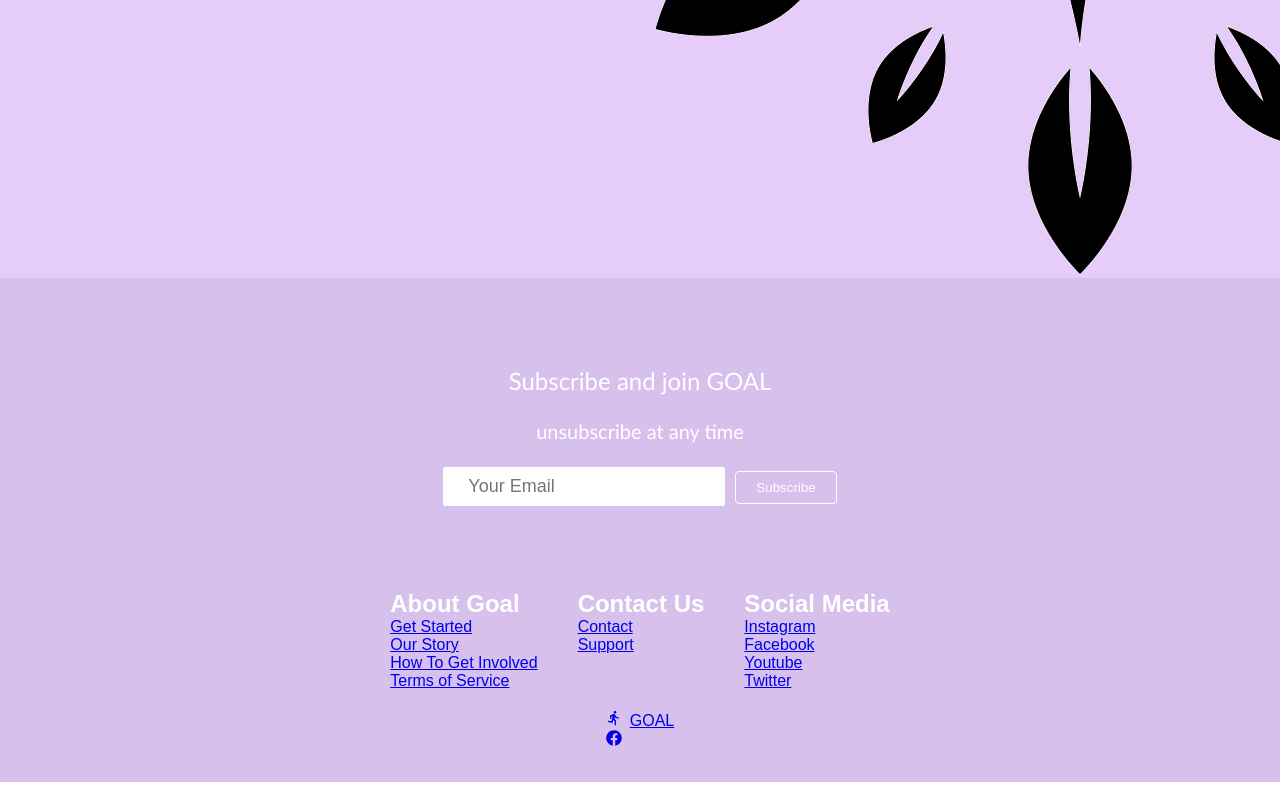
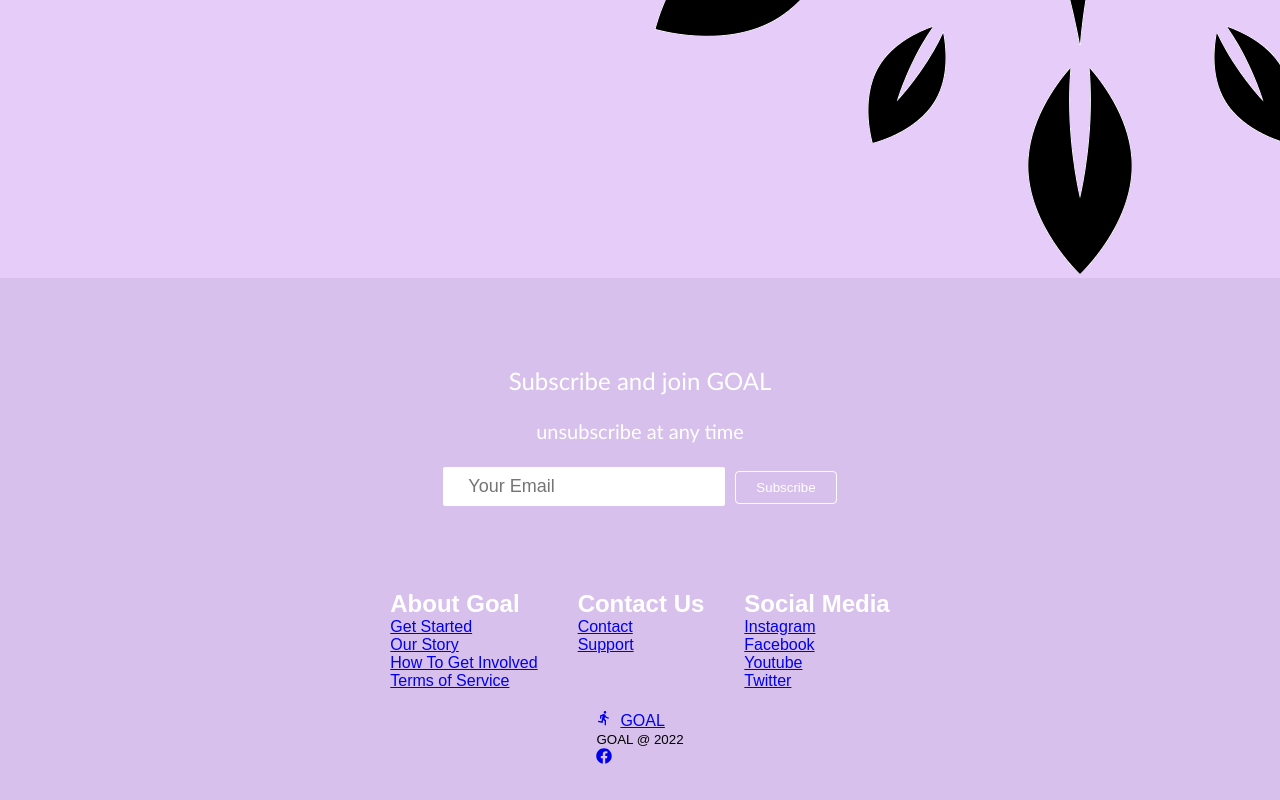
Before and after one commit to Coltthatcher/capstone, a React (Create React App) app: page /sign-up in a window 1280 px wide. Shown: the part 786-1586 px from the top of the page. Built offline with nearby package versions, Linux system fonts and the light colour scheme.

Commit message:
continue to edit footer

```diff
--- a/src/components/pages/Footer/Footer.js
+++ b/src/components/pages/Footer/Footer.js
@@ -66,6 +66,7 @@ function Footer() {
               GOAL
             </Link>
           </div>
+          <small className="website-rights">GOAL @ 2022</small>
           <div className="social-icons">
             <Link
               className='social-icon-link'
```
